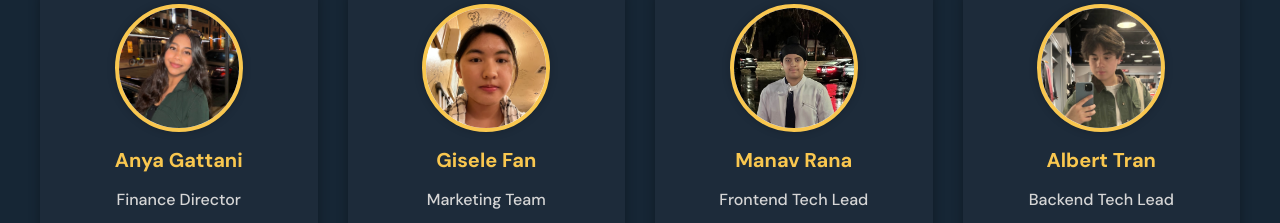
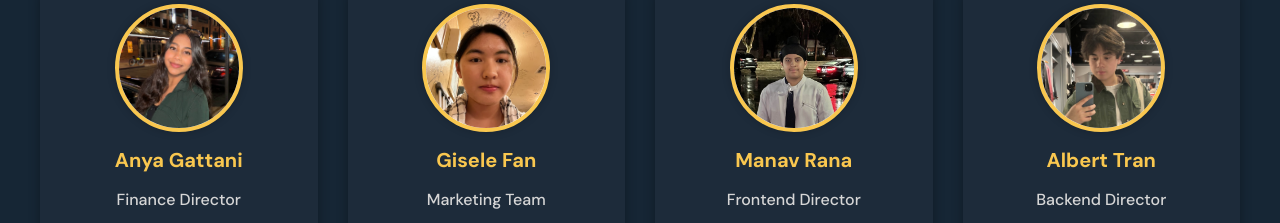
Before and after one commit to ahlberhtthranh/milpitashacks-25, a website built with Vite: page index.html in a window 1280 px wide. Shown: the part 6010-6233 px from the top of the page. Built offline with nearby package versions, Linux system fonts and the light colour scheme.

Commit message:
fixed roles

```diff
--- a/index.html
+++ b/index.html
@@ -432,7 +432,7 @@
               <img src="/team/manav.jpg" alt="Team Member" class="team-photo" />
             </div>
             <h3 class="team-name">Manav Rana</h3>
-            <p class="team-role">Frontend Tech Lead</p>
+            <p class="team-role">Frontend Director</p>
             <div class="social-links">
               <a href="https://www.linkedin.com/in/manav-rana-531000239/" target="_blank">
                 <img src="/icons/linkedin.svg" alt="LinkedIn" class="social-icon">
@@ -445,7 +445,7 @@
               <img src="/team/albert.jpg" alt="Team Member" class="team-photo" />
             </div>
             <h3 class="team-name">Albert Tran</h3>
-            <p class="team-role">Backend Tech Lead</p>
+            <p class="team-role">Backend Director</p>
             <div class="social-links">
               <a href="" target="_blank">
                 <img src="/icons/linkedin.svg" alt="LinkedIn" class="social-icon">
--- a/package.json
+++ b/package.json
@@ -11,7 +11,9 @@
     "deploy:worker": "npm run build && wrangler deploy"
   },
   "dependencies": {
-    "vite": "^5.4.14",
-    "wrangler": "^3.109.3"
+    "vite": "^5.4.14"
+  },
+  "devDependencies": {
+    "wrangler": "^3.110.0"
   }
 }
```
Also changed, not shown: 1 other file.
